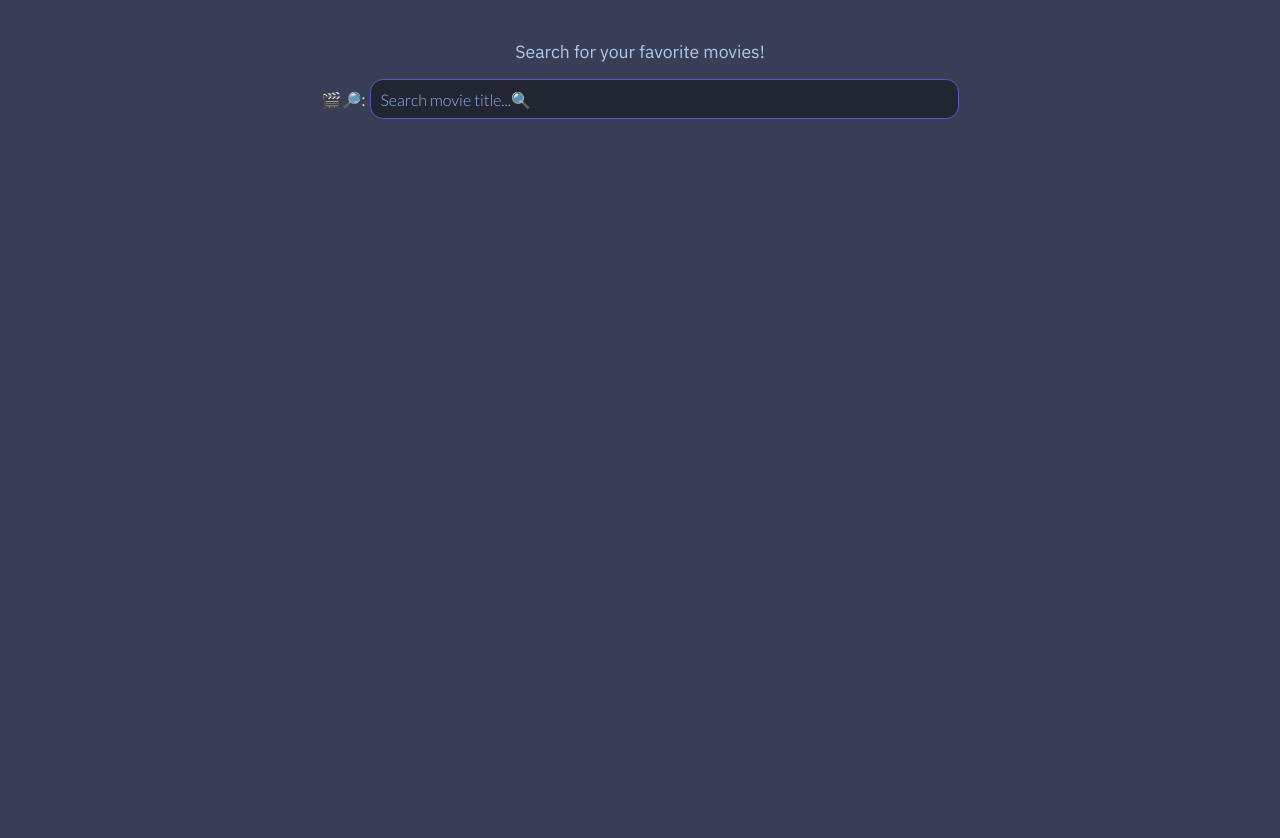
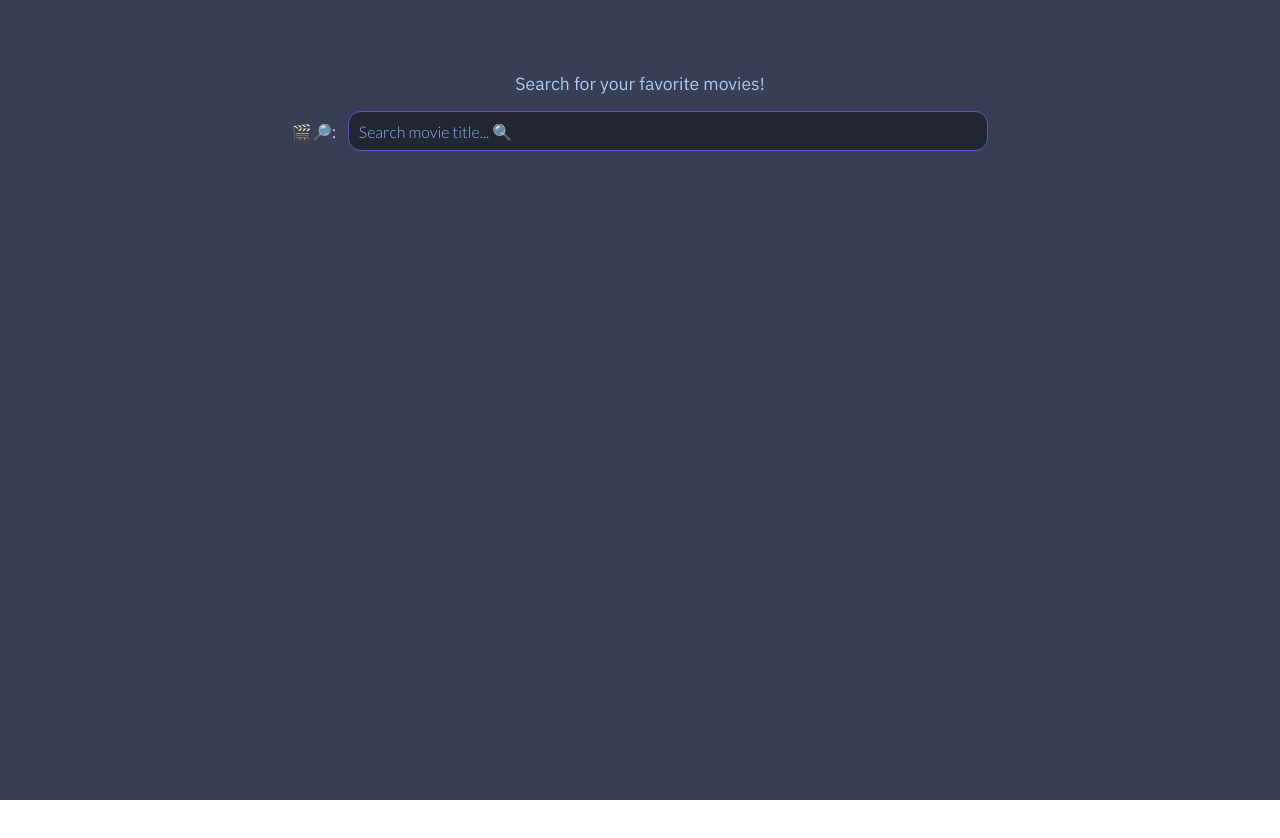
Before and after one commit to vchou105/movie-web, a React (Create React App) app: page / in a window 1280 px wide. Shown: the top 838 px of the page. After the commit the page ends 800 px from the top, so only its background shows below. Built offline with nearby package versions, Linux system fonts and the light colour scheme.

Commit message:
adjusted search bar spacing and positioned app backgr to screen size

```diff
--- a/src/App.css
+++ b/src/App.css
@@ -1,5 +1,11 @@
 .App {
   text-align: center;
+  position: absolute;
+  top: 0;
+  left: 0;
+  right: 0;
+  bottom: 0;
+  background-color: rgb(56, 62, 85);
 }
 
 @media (prefers-reduced-motion: no-preference) {
--- a/src/components/MovieResults.css
+++ b/src/components/MovieResults.css
@@ -10,6 +10,7 @@
 
 .resultSection {
     font-family: Quicksand, IBM Plex Sans, 'Segoe UI';
+    margin-top: 0.5rem;
     width: 90%;
 }
 
--- a/src/components/SearchMovies.css
+++ b/src/components/SearchMovies.css
@@ -2,8 +2,6 @@
     display: flex;
     flex-direction: column;
     margin: 0 auto;
-    height: 100%;
-    min-height: 100vh;
     padding: 2rem;
     align-items: center;
     background-color: rgb(56, 62, 85);
@@ -13,7 +11,8 @@
 
 .searchTitle {
     color: #aec9ec;
-    margin-bottom: 1rem;
+    margin: 1rem;
+    margin-top: 2.5rem;
     font-family: IBM Plex Sans, Questrial, 'Segoe UI';
     font-size: 1.1rem;
 }
@@ -29,7 +28,7 @@
 }
 
 .searchInput {
-    width: 46vw;
+    width: 50vw;
     padding: 0.6rem;
     border: #555AC2 solid 1.5px;
     background-color: #1c1f2ac2;
@@ -49,3 +48,7 @@
     border: #8164ff solid 1.5px;
     box-shadow: lightslategrey 0 0 10px 5px;
 }
+
+.searchLabel {
+    margin-right: 0.5rem;
+}
--- a/src/components/SearchMovies.js
+++ b/src/components/SearchMovies.js
@@ -45,9 +45,9 @@ function SearchMovies() {
         <div className="searchMovies">
             <span className="searchTitle">Search for your favorite movies!</span>
             <form onSubmit={handleSearch}>
-                <label htmlFor="movieInput" className="">🎬🔎: </label>
+                <label htmlFor="movieInput" className="searchLabel">🎬🔎: </label>
                 <input type="search" id="movieInput" value={query} className="searchInput"
-                    placeholder="Search movie title...🔍" onChange={e => setQuery(e.target.value)} required/>
+                    placeholder="Search movie title... 🔍" onChange={e => setQuery(e.target.value)} required/>
             </form>
             { showMovies && <MovieResults data={movies} search={(p) => handlePageSelected(p)}/> }
         </div>
```
